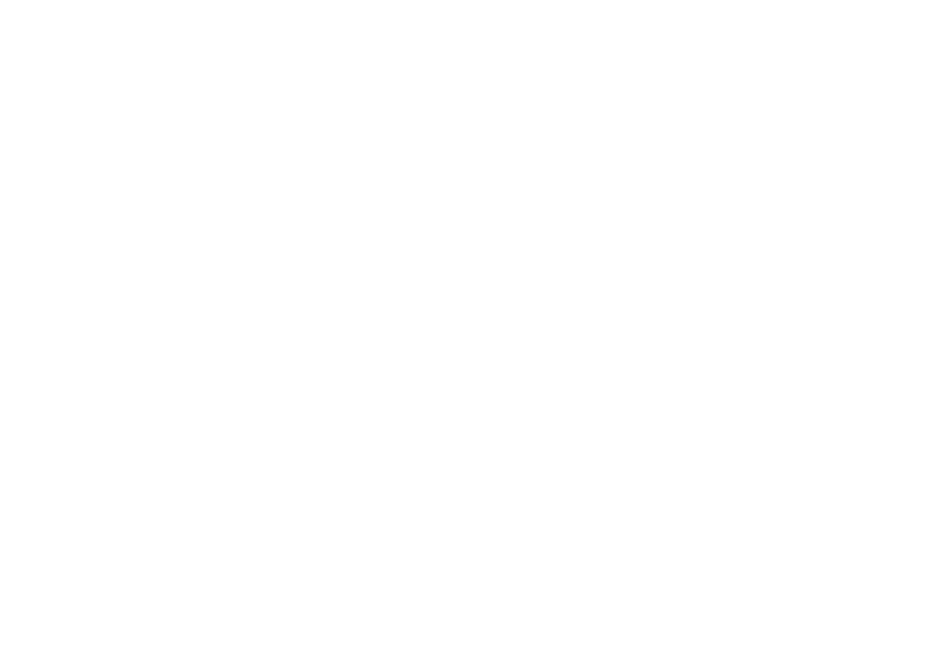
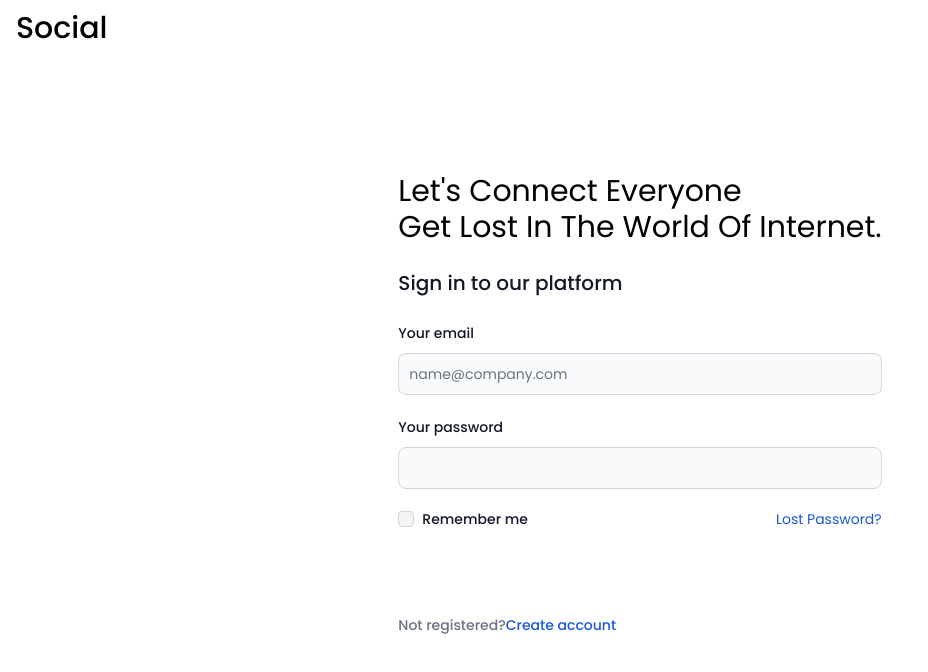
Before and after one commit to iambinod27/social, a React (Vite) app: page /login in a window 1280 px wide. Before the commit this address had no page. Shown: the top 672 px of the page, without its empty margins (0-928 px from the left). Built offline with nearby package versions, Linux system fonts and the light colour scheme.

Commit message:
feaT: login

```diff
--- a/src/App.jsx
+++ b/src/App.jsx
@@ -1,6 +1,7 @@
 import { Route, Routes } from "react-router-dom";
 import Layout from "./components/Layout";
 import Home from "./pages/Home";
+import Login from "./pages/Login";
 
 const App = () => {
   return (
@@ -9,6 +10,7 @@
         <Route path="/" element={<Layout />}>
           <Route index element={<Home />} />
         </Route>
+        <Route path="/login" element={<Login />} />
       </Routes>
     </>
   );
--- a/src/components/ActiveFriend.jsx
+++ b/src/components/ActiveFriend.jsx
@@ -2,7 +2,7 @@
 
 const ActiveFriend = () => {
   return (
-    <div className="my-2">
+    <div className="my-2 hover:bg-s_primary py-2 hover:rounded-lg px-1 cursor-pointer">
       <Avatar
         img="https://media.newyorker.com/photos/5ec1cfde320293f9a8c889f2/master/w_2560%2Cc_limit/ra761.jpg"
         status="online"
--- /dev/null
+++ b/src/components/Loading.jsx
@@ -0,0 +1,12 @@
+import { Spinner } from "flowbite-react";
+
+export const Loading = () => {
+  return (
+    <>
+      <div className="flex flex-col gap-3 items-center">
+        <Spinner aria-label="Default status example" size="xl" />
+        <p>Loading..</p>
+      </div>
+    </>
+  );
+};
--- a/src/pages/Home.jsx
+++ b/src/pages/Home.jsx
@@ -6,12 +6,12 @@
   return (
     <div className="bg-primary text-white">
       <div className="grid grid-cols-12">
-        <div className="col-span-2 ">
+        <div className="col-span-3 ">
           <div className="max-h-screen overflow-y-scroll">
             <SideMenu />
           </div>
         </div>
-        <div className="col-span-7">
+        <div className="col-span-6">
           <div className="p-5 max-h-screen overflow-y-scroll">
             <Content />
           </div>
--- /dev/null
+++ b/src/pages/Login.jsx
@@ -0,0 +1,67 @@
+import { Button, Checkbox, Label, Navbar, TextInput } from "flowbite-react";
+
+const Login = () => {
+  return (
+    <>
+      <Navbar className="!h-[0.5rem]">
+        <Navbar.Brand>
+          <div className="text-3xl font-medium">Social</div>
+        </Navbar.Brand>
+      </Navbar>
+      <div className="w-full mx-auto min-h-screen flex items-center justify-center">
+        <div className="space-y-6 px-6 pb-4 sm:pb-6 lg:px-8 xl:pb-8">
+          <h2 className="capitalize text-3xl">
+            <h3>Let's Connect everyone</h3>
+            <p>Get lost in the world of Internet.</p>
+          </h2>
+          <h3 className="text-xl font-medium text-gray-900 dark:text-white">
+            Sign in to our platform
+          </h3>
+          <form className="space-y-5">
+            <div>
+              <div className="mb-2 block">
+                <Label htmlFor="email" value="Your email" />
+              </div>
+              <TextInput
+                id="email"
+                placeholder="name@company.com"
+                required={true}
+              />
+            </div>
+            <div>
+              <div className="mb-2 block">
+                <Label htmlFor="password" value="Your password" />
+              </div>
+              <TextInput id="password" type="password" required={true} />
+            </div>
+            <div className="flex justify-between">
+              <div className="flex items-center gap-2">
+                <Checkbox id="remember" />
+                <Label htmlFor="remember">Remember me</Label>
+              </div>
+              <a
+                href="/modal"
+                className="text-sm text-blue-700 hover:underline dark:text-blue-500"
+              >
+                Lost Password?
+              </a>
+            </div>
+            <div className="w-full">
+              <Button>Log in to your account</Button>
+            </div>
+          </form>
+          <div className="text-sm font-medium text-gray-500 dark:text-gray-300">
+            Not registered?
+            <a
+              href="/modal"
+              className="text-blue-700 hover:underline dark:text-blue-500"
+            >
+              Create account
+            </a>
+          </div>
+        </div>
+      </div>
+    </>
+  );
+};
+export default Login;
```
